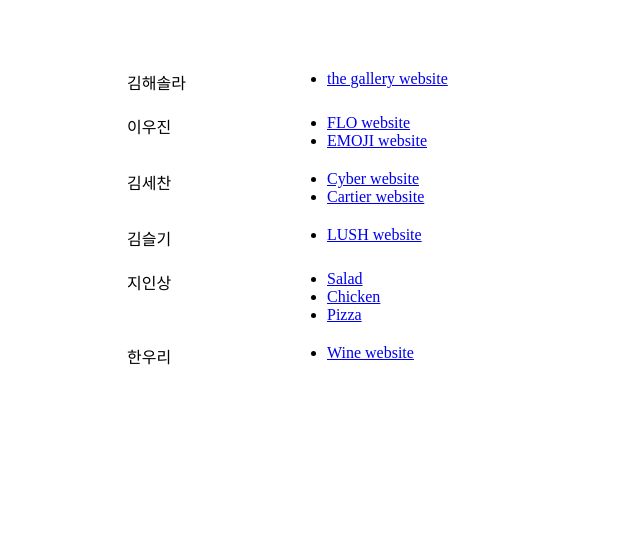
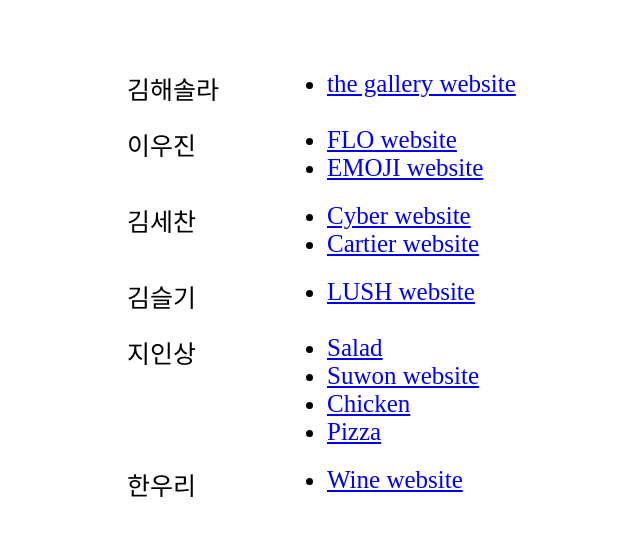
Before and after one commit to yoondd/2023, a plain HTML site: page index.html in a window 1280 px wide. Shown: the whole page, without its empty margins (13-653 px from the left). Drawn offline with Linux system fonts and the light colour scheme; a web font is replaced by a local one.

Commit message:
Update index.html

```diff
--- a/index.html
+++ b/index.html
@@ -12,6 +12,7 @@
             font-style: normal;
         }
         * {margin: 0; padding: 0; font-family: 'Pretendard-Regular'; }
+        html, body {font-size: 25px;}
         body {padding-top: 50px;}
         dl {width: 1000px; margin: 20px auto; max-width: 95%; display: grid; grid-template-columns: 200px 1fr;}
     </style>
@@ -33,10 +34,10 @@
         <dd>
             <ul>
                 <li>
-                    <a href="http://lwj5792.dothome.co.kr/flo/">FLO website</a>
+                    <a href="http://lwj5792.dothome.co.kr/flo/" target="_blank">FLO website</a>
                 </li>
                 <li>
-                    <a href="http://lwj5792.dothome.co.kr/emoji/">EMOJI website</a>
+                    <a href="http://lwj5792.dothome.co.kr/emoji/" target="_blank">EMOJI website</a>
                 </li>
             </ul>
         </dd>
@@ -46,10 +47,10 @@
         <dd>
             <ul>
                 <li>
-                    <a href="http://rlatpcks1004.dothome.co.kr/pofol2/cyber.html">Cyber website</a>
+                    <a href="http://rlatpcks1004.dothome.co.kr/pofol2/cyber.html" target="_blank">Cyber website</a>
                 </li>
                 <li>
-                    <a href="http://rlatpcks1004.dothome.co.kr/pofol3/cartier.html">Cartier website</a>
+                    <a href="http://rlatpcks1004.dothome.co.kr/pofol3/cartier.html" target="_blank">Cartier website</a>
                 </li>
             </ul>
         </dd>
@@ -59,7 +60,7 @@
         <dd>
             <ul>
                 <li>
-                    <a href="http://xxx696193.dothome.co.kr/LUSH/">LUSH website</a>
+                    <a href="http://xxx696193.dothome.co.kr/LUSH/" target="_blank">LUSH website</a>
                 </li>
             </ul>
         </dd>
@@ -69,13 +70,16 @@
         <dd>
             <ul>
                 <li>
-                    <a href="http://deathofeyes.dothome.co.kr/PortFolio1.html">Salad</a>
+                    <a href="http://deathofeyes.dothome.co.kr/PortFolio1.html" target="_blank">Salad</a>
                 </li>
                 <li>
-                    <a href="http://deathofeyes.dothome.co.kr/PortFolio2.html">Chicken</a>
+                    <a href="http://deathofeyes.dothome.co.kr/PortFolio7.html" target="_blank">Suwon website</a>
                 </li>
                 <li>
-                    <a href="http://deathofeyes.dothome.co.kr/PortFolio3.html">Pizza</a>
+                    <a href="http://deathofeyes.dothome.co.kr/PortFolio2.html" target="_blank">Chicken</a>
+                </li>
+                <li>
+                    <a href="http://deathofeyes.dothome.co.kr/PortFolio3.html" target="_blank">Pizza</a>
                 </li>
             </ul>
         </dd>
@@ -85,7 +89,7 @@
         <dd>
             <ul>
                 <li>
-                    <a href="http://weonly.dothome.co.kr/wine">Wine website</a>
+                    <a href="http://weonly.dothome.co.kr/wine" target="_blank">Wine website</a>
                 </li>
             </ul>
         </dd>
```
